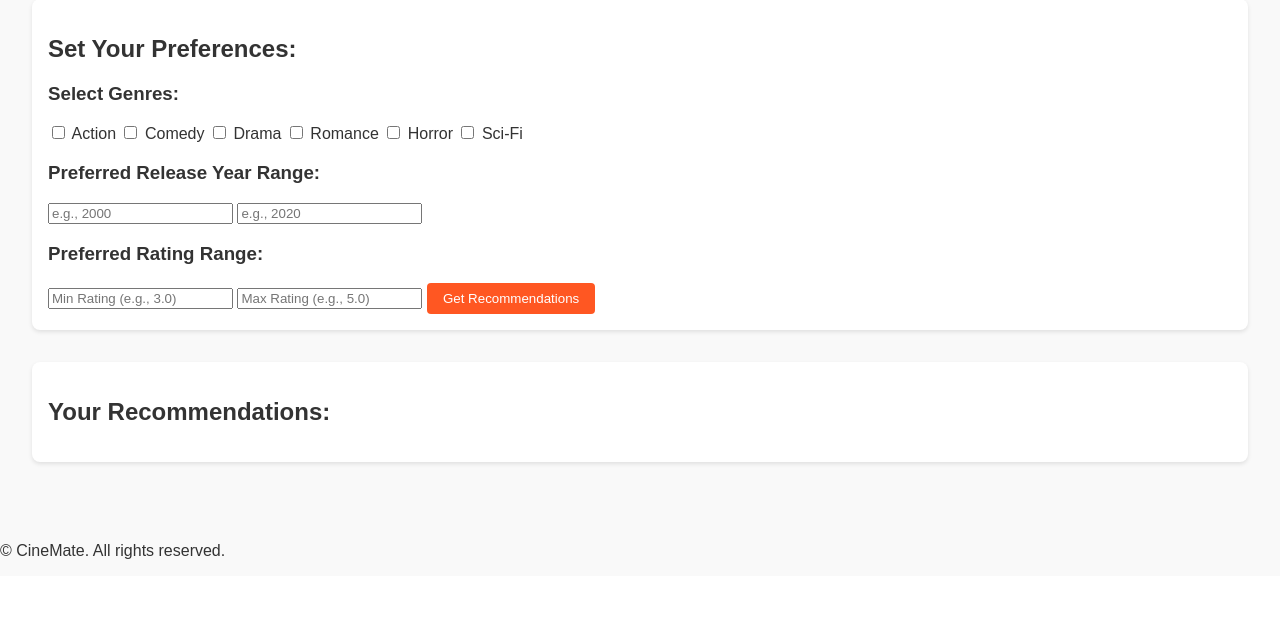
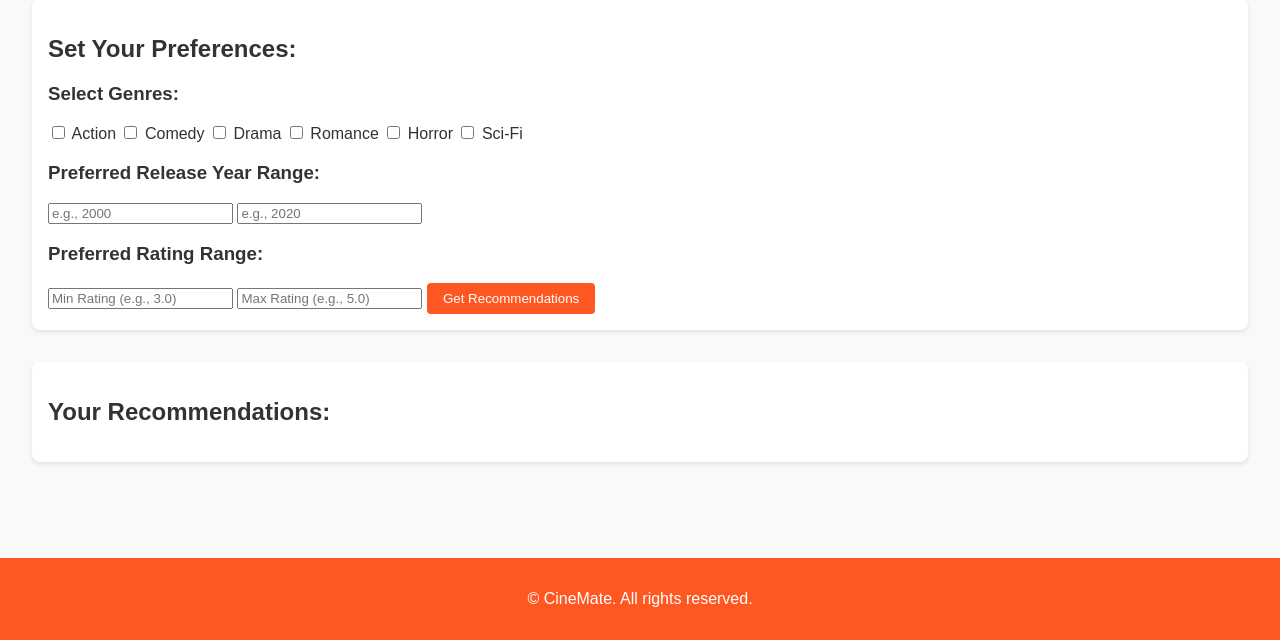
Before and after one commit to omk181-lab/CineMate, a Flask app: page / in a window 1280 px wide. Shown: the part 1658-2298 px from the top of the page. Before the commit the page ends 2217 px from the top, so only its background shows below. Run offline with Flask 3, Linux system fonts and the light colour scheme; parts of the project's set-up code (start-up, migrations or seed data) failed here and were passed over.

Commit message:
Update style.css

```diff
--- a/static/css/style.css
+++ b/static/css/style.css
@@ -54,3 +54,11 @@ button {
 button:hover {
     background-color: #e64a19;
 }
+
+footer {
+    text-align: center;
+    padding: 1rem;
+    background-color: #ff5722;
+    color: white;
+    margin-top: 2rem;
+}
```
